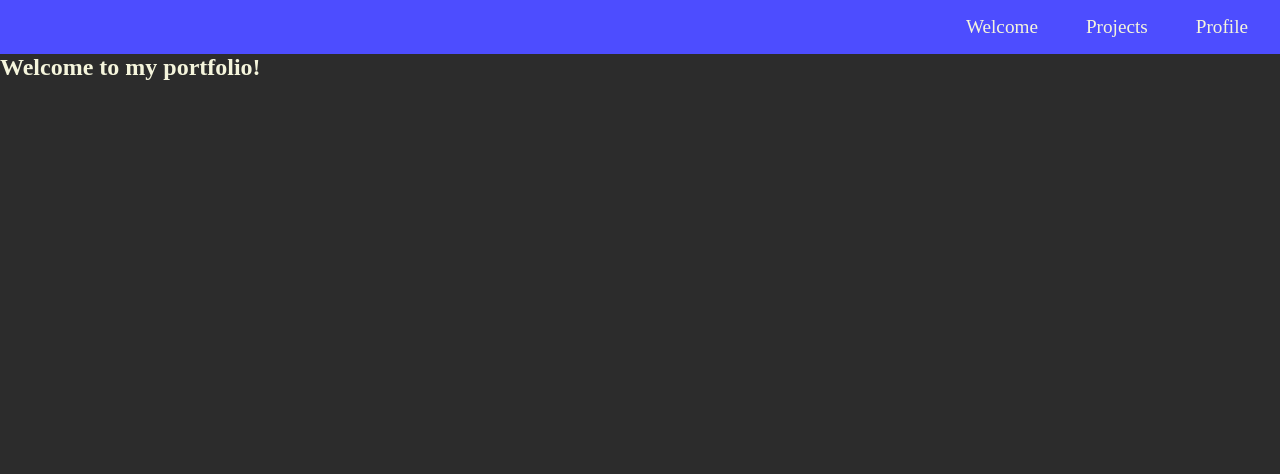
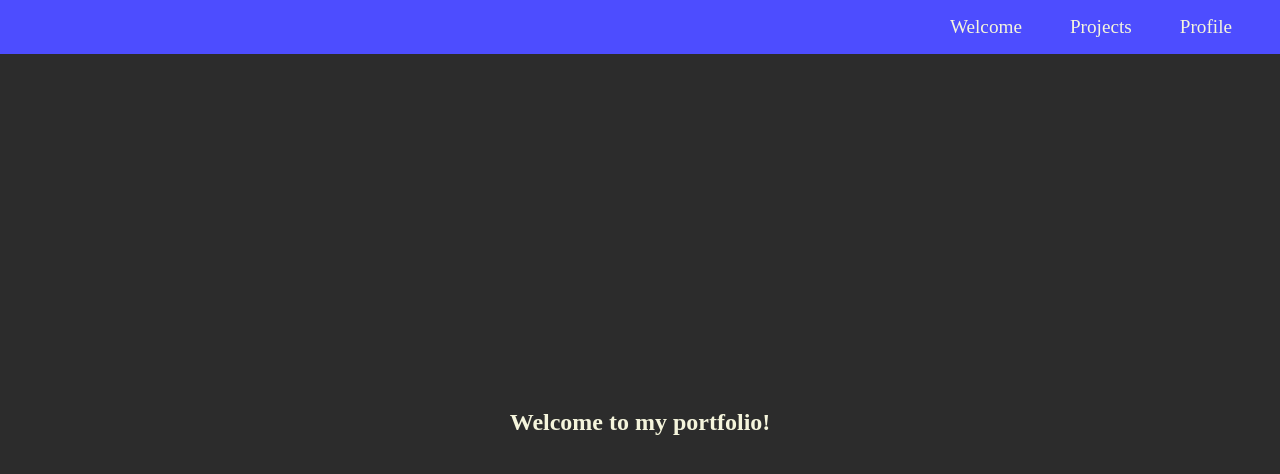
Before and after one commit to WilliamSpanfelner/portfolioSite-fcc, a plain HTML site: page index.html in a window 1280 px wide. Drawn offline with Linux system fonts and the light colour scheme.

Commit message:
Tidy padding on navbar, main element and for the break-point; Add padding to welcome-section to eliminate content shift down owing to navbar height;

```diff
--- a/styles.css
+++ b/styles.css
@@ -44,6 +44,7 @@ body {
 
 #navbar {
     background: var(--navbar-bkgd);
+    padding: 0 var(--outer-md);
 }
 
 #menu-items {
@@ -61,17 +62,20 @@ body {
 
 main {
     overflow-y: auto;
+    padding: 0 var(--outer-md);
 }
 
 #document-body {
 
 }
 
-section {
+#welcome-section {
+    display: flex;
+    justify-content: center;
+    align-items: center;
     height: 100vh;
-
+    padding-bottom: 4rem;
 }
-
 
 @media only screen and (min-width: 700px) {
     #menu-items {
@@ -79,4 +83,12 @@ section {
         gap: var(--outer-xl);
         padding: var(--outer-md) var(--outer-lg);
     }
+
+    navbar {
+        padding: 0 var(--outer-lg);
+    }
+
+    main {
+        padding: 0 var(--outer-lg);
+    }
 }
```
